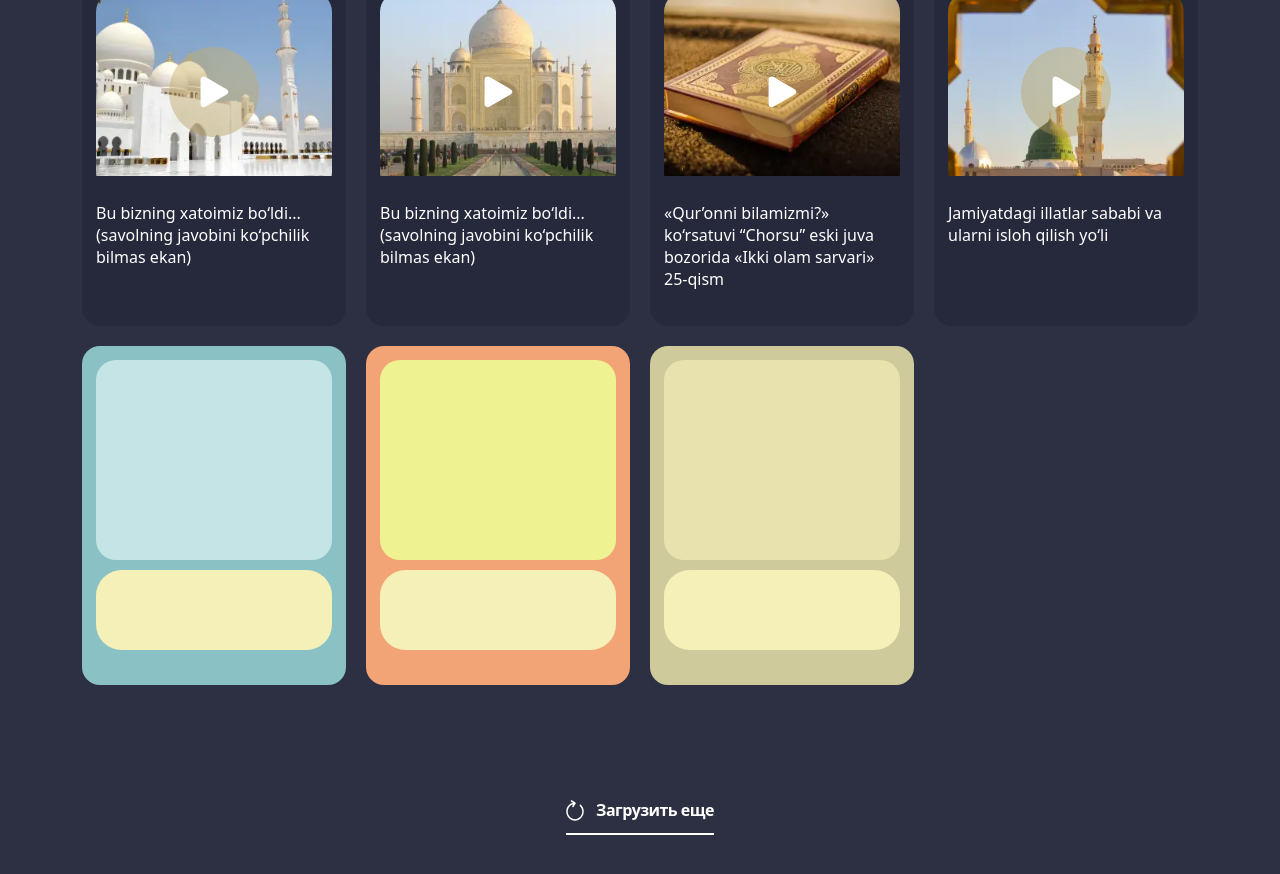
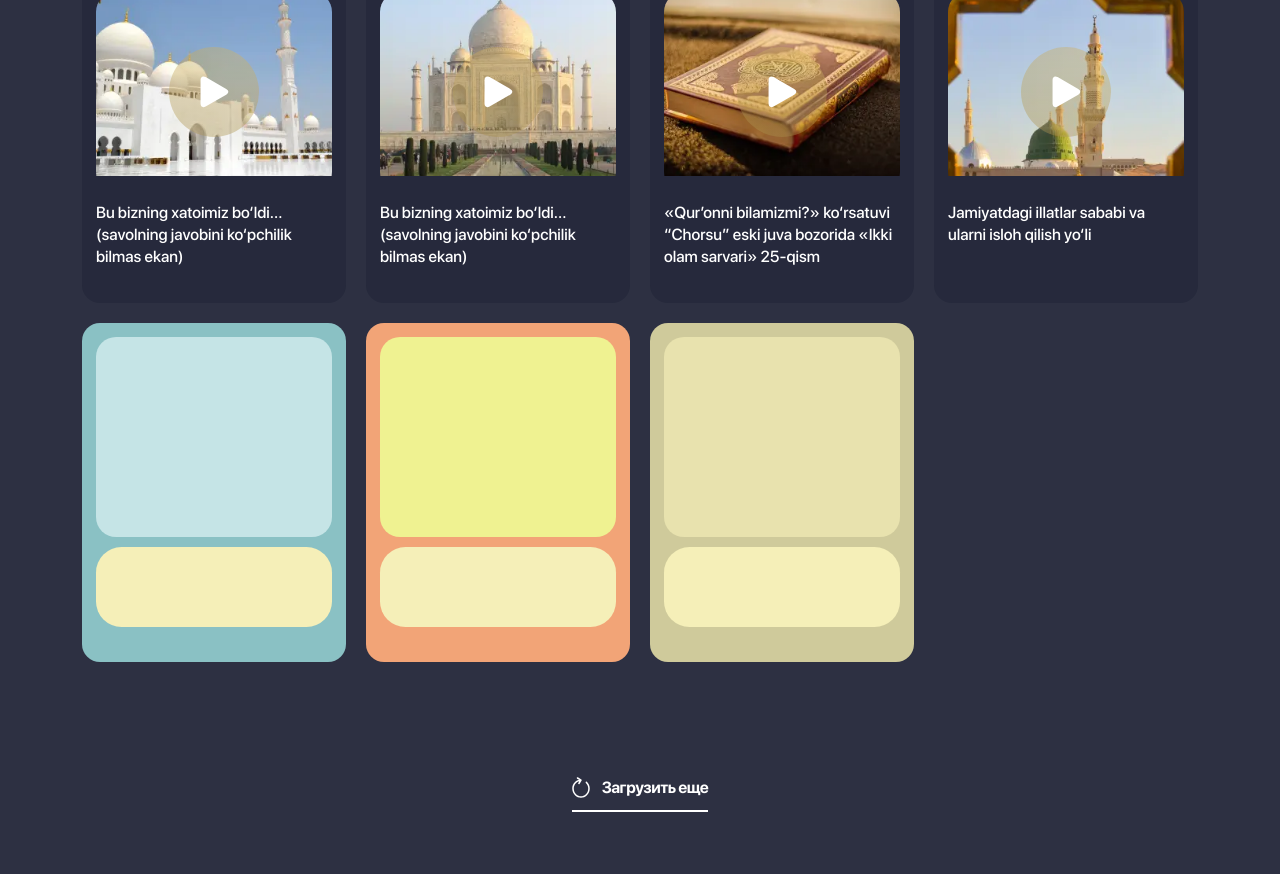
Before and after one commit to Doniyor11/qurontv, a plain HTML site: page index.html in a window 1280 px wide. Shown: the part 1242-2116 px from the top of the page. Drawn offline with Linux system fonts and the light colour scheme.

Commit message:
Update index.html

```diff
--- a/index.html
+++ b/index.html
@@ -9,7 +9,10 @@
     <link rel="stylesheet" href="fonts/stylesheet.css">
     <title>Quron Tv</title>
 </head>
-
+<style>
+	body{
+	font-family: 'SF Pro Display';}
+</style>
 <body>
 	<header class="header">
 
```
